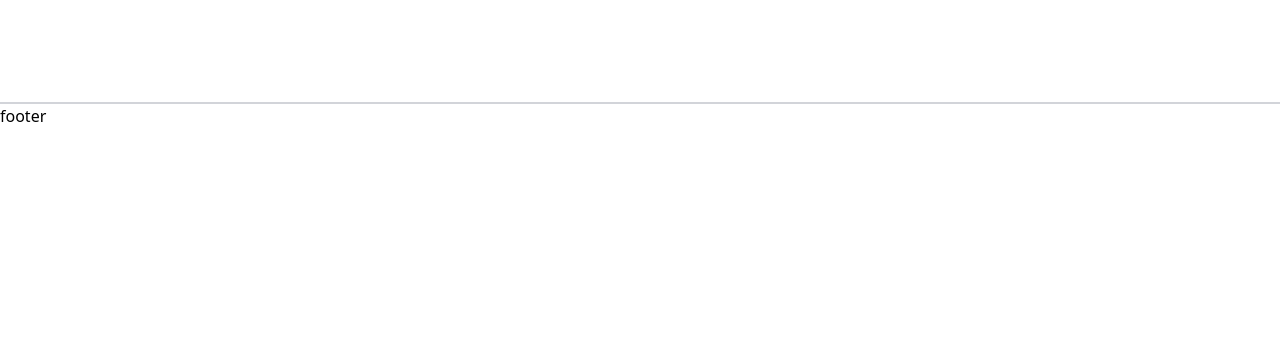
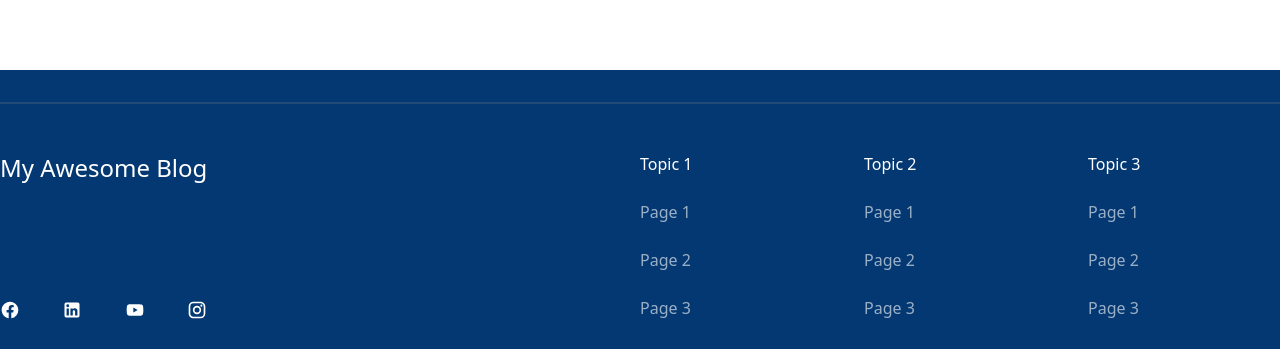
Before and after one commit to ptolios/blog-app, a React (Vite) app: page / in a window 1280 px wide. Shown: the part 674-1023 px from the top of the page. Before the commit the page ends 834 px from the top, so only its background shows below. Built offline with nearby package versions, Linux system fonts and the light colour scheme; no server answers.

Commit message:
Complete Footer

```diff
--- a/src/components/Footer.jsx
+++ /dev/null
@@ -1,10 +0,0 @@
-function Footer() {
-  return (
-    <footer className="container mx-auto mt-24 py-8">
-      <div className="w-full border-t-2 border-t-gray-500 opacity-30"></div>
-      <div>footer</div>
-    </footer>
-  )
-}
-
-export default Footer
--- /dev/null
+++ b/src/components/footer/Footer.jsx
@@ -0,0 +1,39 @@
+import Topic from "./Topics"
+import SocialSection from "./SocialSection"
+function Footer() {
+  const topics = [
+    {
+      name: "Topic 1",
+      pages: ["Page 1", "Page 2", "Page 3"],
+    },
+    {
+      name: "Topic 2",
+      pages: ["Page 1", "Page 2", "Page 3"],
+    },
+    {
+      name: "Topic 3",
+      pages: ["Page 1", "Page 2", "Page 3"],
+    },
+  ]
+
+  return (
+    <footer className="flex flex-col mt-24 py-8 bg-primary-1 text-white">
+      <div className="container mx-auto">
+        <div className="w-full border-t-2 border-t-gray-500 opacity-30"></div>
+        <div className="flex justify-between">
+          <div className="flex flex-col justify-between mt-12">
+            <h3 className="text-2xl font-normal">My Awesome Blog</h3>
+            <SocialSection />
+          </div>
+          <div className="flex flex-row mt-12">
+            {topics.map((topic) => (
+              <Topic className="mx-4 ml-8 w-[11em]" key={topic.name} topic={topic} />
+            ))}
+          </div>
+        </div>
+      </div>
+    </footer>
+  )
+}
+
+export default Footer
--- /dev/null
+++ b/src/components/footer/SocialIcons.jsx
@@ -0,0 +1,55 @@
+import { PropTypes } from "prop-types"
+
+function FbIcon({ className }) {
+  FbIcon.propTypes = {
+    className: PropTypes.string,
+  }
+
+  return (
+    <svg xmlns="http://www.w3.org/2000/svg" viewBox="0 0 24 24" className={className}>
+      <title>facebook</title>
+      <path d="M12 2.04C6.5 2.04 2 6.53 2 12.06C2 17.06 5.66 21.21 10.44 21.96V14.96H7.9V12.06H10.44V9.85C10.44 7.34 11.93 5.96 14.22 5.96C15.31 5.96 16.45 6.15 16.45 6.15V8.62H15.19C13.95 8.62 13.56 9.39 13.56 10.18V12.06H16.34L15.89 14.96H13.56V21.96A10 10 0 0 0 22 12.06C22 6.53 17.5 2.04 12 2.04Z" />
+    </svg>
+  )
+}
+
+function YtIcon({ className }) {
+  YtIcon.propTypes = {
+    className: PropTypes.string,
+  }
+
+  return (
+    <svg xmlns="http://www.w3.org/2000/svg" viewBox="0 0 24 24" className={className}>
+      <title>youtube</title>
+      <path d="M10,15L15.19,12L10,9V15M21.56,7.17C21.69,7.64 21.78,8.27 21.84,9.07C21.91,9.87 21.94,10.56 21.94,11.16L22,12C22,14.19 21.84,15.8 21.56,16.83C21.31,17.73 20.73,18.31 19.83,18.56C19.36,18.69 18.5,18.78 17.18,18.84C15.88,18.91 14.69,18.94 13.59,18.94L12,19C7.81,19 5.2,18.84 4.17,18.56C3.27,18.31 2.69,17.73 2.44,16.83C2.31,16.36 2.22,15.73 2.16,14.93C2.09,14.13 2.06,13.44 2.06,12.84L2,12C2,9.81 2.16,8.2 2.44,7.17C2.69,6.27 3.27,5.69 4.17,5.44C4.64,5.31 5.5,5.22 6.82,5.16C8.12,5.09 9.31,5.06 10.41,5.06L12,5C16.19,5 18.8,5.16 19.83,5.44C20.73,5.69 21.31,6.27 21.56,7.17Z" />
+    </svg>
+  )
+}
+
+function InstaIcon({ className }) {
+  InstaIcon.propTypes = {
+    className: PropTypes.string,
+  }
+
+  return (
+    <svg xmlns="http://www.w3.org/2000/svg" viewBox="0 0 24 24" className={className}>
+      <title>instagram</title>
+      <path d="M7.8,2H16.2C19.4,2 22,4.6 22,7.8V16.2A5.8,5.8 0 0,1 16.2,22H7.8C4.6,22 2,19.4 2,16.2V7.8A5.8,5.8 0 0,1 7.8,2M7.6,4A3.6,3.6 0 0,0 4,7.6V16.4C4,18.39 5.61,20 7.6,20H16.4A3.6,3.6 0 0,0 20,16.4V7.6C20,5.61 18.39,4 16.4,4H7.6M17.25,5.5A1.25,1.25 0 0,1 18.5,6.75A1.25,1.25 0 0,1 17.25,8A1.25,1.25 0 0,1 16,6.75A1.25,1.25 0 0,1 17.25,5.5M12,7A5,5 0 0,1 17,12A5,5 0 0,1 12,17A5,5 0 0,1 7,12A5,5 0 0,1 12,7M12,9A3,3 0 0,0 9,12A3,3 0 0,0 12,15A3,3 0 0,0 15,12A3,3 0 0,0 12,9Z" />
+    </svg>
+  )
+}
+
+function LinkedinIcon({ className }) {
+  LinkedinIcon.propTypes = {
+    className: PropTypes.string,
+  }
+
+  return (
+    <svg xmlns="http://www.w3.org/2000/svg" viewBox="0 0 24 24" className={className}>
+      <title>linkedin</title>
+      <path d="M19 3A2 2 0 0 1 21 5V19A2 2 0 0 1 19 21H5A2 2 0 0 1 3 19V5A2 2 0 0 1 5 3H19M18.5 18.5V13.2A3.26 3.26 0 0 0 15.24 9.94C14.39 9.94 13.4 10.46 12.92 11.24V10.13H10.13V18.5H12.92V13.57C12.92 12.8 13.54 12.17 14.31 12.17A1.4 1.4 0 0 1 15.71 13.57V18.5H18.5M6.88 8.56A1.68 1.68 0 0 0 8.56 6.88C8.56 5.95 7.81 5.19 6.88 5.19A1.69 1.69 0 0 0 5.19 6.88C5.19 7.81 5.95 8.56 6.88 8.56M8.27 18.5V10.13H5.5V18.5H8.27Z" />
+    </svg>
+  )
+}
+
+export { FbIcon, YtIcon, InstaIcon, LinkedinIcon }
--- /dev/null
+++ b/src/components/footer/SocialSection.jsx
@@ -0,0 +1,20 @@
+import { Link } from "react-router-dom"
+import { FbIcon, YtIcon, InstaIcon, LinkedinIcon } from "./SocialIcons"
+export default function SocialSection() {
+  return (
+    <div className="flex flex-row justify-between">
+      <Link to="#">
+        <FbIcon className="w-5 h-5 icon-white" />
+      </Link>
+      <Link to="#">
+        <LinkedinIcon className="w-5 h-5 icon-white" />
+      </Link>
+      <Link to="#">
+        <YtIcon className="w-5 h-5 icon-white" />
+      </Link>
+      <Link to="#">
+        <InstaIcon className="w-5 h-5 icon-white" />
+      </Link>
+    </div>
+  )
+}
--- /dev/null
+++ b/src/components/footer/Topics.jsx
@@ -0,0 +1,23 @@
+import PropTypes from "prop-types"
+import { Link } from "react-router-dom"
+function Topic({ topic, className }) {
+  Topic.propTypes = {
+    topic: PropTypes.object,
+    className: PropTypes.string,
+  }
+
+  return (
+    <div className={`flex flex-col ${className}`}>
+      <div>{topic?.name}</div>
+      {topic?.pages.map((page) => (
+        <Link to="#" key={page}>
+          <div className="mt-6 opacity-60" key={page}>
+            {page}
+          </div>
+        </Link>
+      ))}
+    </div>
+  )
+}
+
+export default Topic
--- a/src/index.css
+++ b/src/index.css
@@ -7,3 +7,7 @@
   @apply w-3/5;
   @apply mx-auto;
 }
+
+.icon-white {
+  fill: white;
+}
--- a/src/layouts/Layout.jsx
+++ b/src/layouts/Layout.jsx
@@ -1,7 +1,7 @@
 import { Outlet } from "react-router-dom"
 
 import Header from "../components/Header"
-import Footer from "../components/Footer"
+import Footer from "../components/footer/Footer"
 
 function Layout() {
   return (
```
